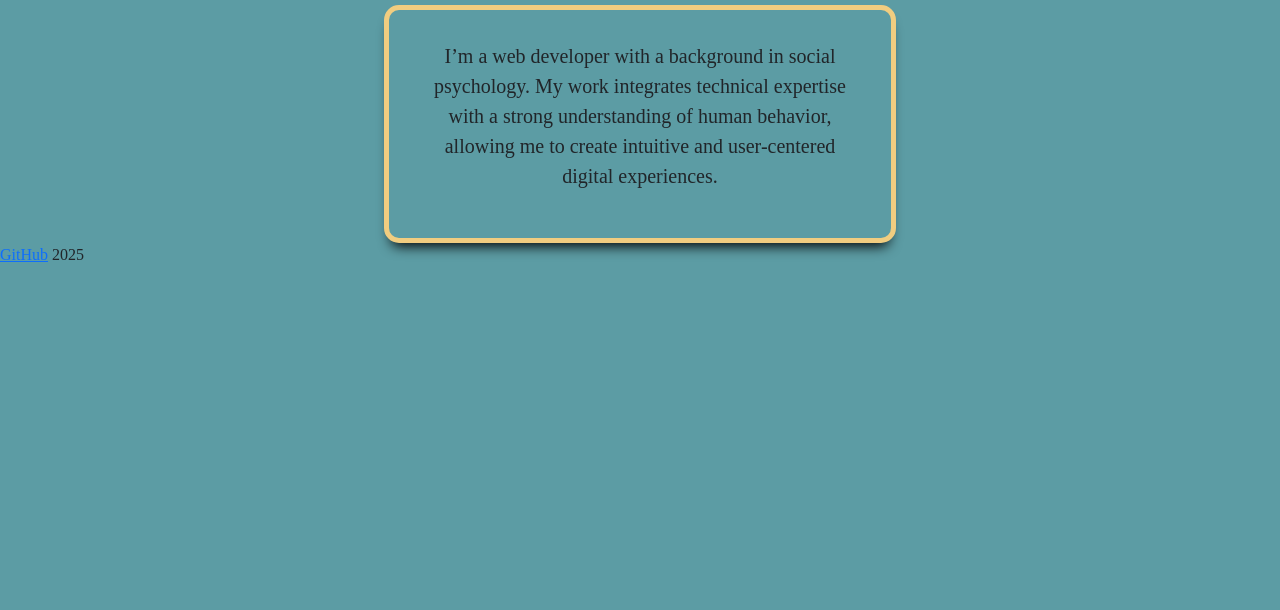
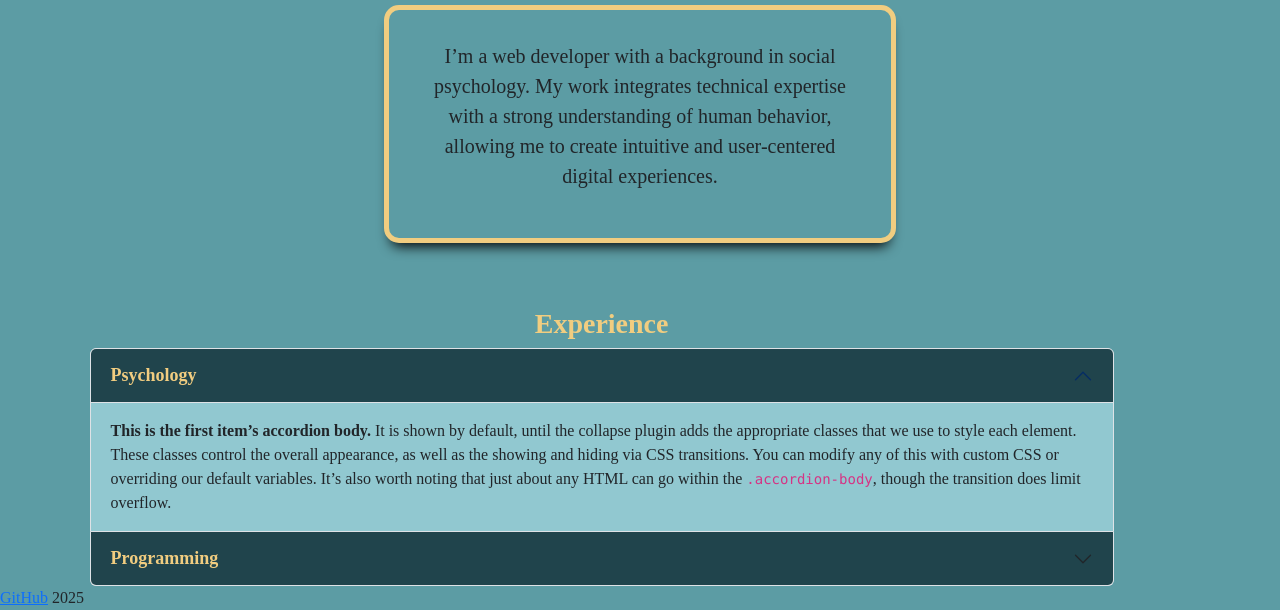
Before and after one commit to mmarti22/Portfolio, a plain HTML site: page index.html in a window 1280 px wide. Shown: the part 670-1280 px from the top of the page. Before the commit the page ends 937 px from the top, so only its background shows below. Drawn offline with nearby package versions, Linux system fonts and the light colour scheme; a web font is replaced by a local one.

Commit message:
first commit: accordion  and text added

```diff
--- a/index.html
+++ b/index.html
@@ -95,6 +95,40 @@
                 I’m a web developer with a background in social psychology. My work integrates technical expertise with a strong understanding of human behavior, allowing me to create intuitive and user-centered digital experiences.
               </p>
             </div>
+    </section>
+    <section class="aboutme2">
+        <h3>Experience</h3>
+
+        <div class="accordion" id="accordionPanelsStayOpenExample">
+        <div class="accordion-item">
+            <h4 class="accordion-header">
+            <button class="accordion-button" type="button" data-bs-toggle="collapse" data-bs-target="#panelsStayOpen-collapseOne" aria-expanded="true" aria-controls="panelsStayOpen-collapseOne">
+                Psychology
+            </button>
+            </h4>
+            <div id="panelsStayOpen-collapseOne" class="accordion-collapse collapse show">
+            <div class="accordion-body">
+                <strong>This is the first item’s accordion body.</strong> It is shown by default, until the collapse plugin adds the appropriate classes that we use to style each element. These classes control the overall appearance, as well as the showing and hiding via CSS transitions. You can modify any of this with custom CSS or overriding our default variables. It’s also worth noting that just about any HTML can go within the <code>.accordion-body</code>, though the transition does limit overflow.
+            </div>
+            </div>
+        </div>
+        <div class="accordion-item">
+            <h4 class="accordion-header">
+            <button class="accordion-button collapsed" type="button" data-bs-toggle="collapse" data-bs-target="#panelsStayOpen-collapseTwo" aria-expanded="false" aria-controls="panelsStayOpen-collapseTwo">
+                Programming
+            </button>
+            </h4>
+            <div id="panelsStayOpen-collapseTwo" class="accordion-collapse collapse">
+            <div class="accordion-body">
+                <strong>This is the second item’s accordion body.</strong> It is hidden by default, until the collapse plugin adds the appropriate classes that we use to style each element. These classes control the overall appearance, as well as the showing and hiding via CSS transitions. You can modify any of this with custom CSS or overriding our default variables. It’s also worth noting that just about any HTML can go within the <code>.accordion-body</code>, though the transition does limit overflow.
+            </div>
+            </div>
+        </div>
+
+
+        </div>
+        </div>
+
 
     </section>
 
--- a/src/src/style/style.css
+++ b/src/src/style/style.css
@@ -34,6 +34,14 @@ h2{
     margin-top: 2% !important;
     font-weight: bold !important;
 }
+
+h3 {
+    color: #f1cd80 !important;
+    text-align: center;
+    margin-top: 2% !important;
+    font-weight: bold !important;
+}
+
 
 .column-presentation {
     gap: 10%;
@@ -81,3 +89,20 @@ h2{
     font-size: 20px;
     width: 100%;
 }
+
+.aboutme2 {
+    width: 80%;
+    margin-top: 5%;
+    margin-left: 7%;
+}
+
+.accordion-body{
+    background-color: #91c8d0;
+}
+
+.accordion-button {
+    background-color: #20444c !important;
+    font-size: large !important;
+    color: #f1cd80 !important;
+    font-weight: bold !important;
+}
```
